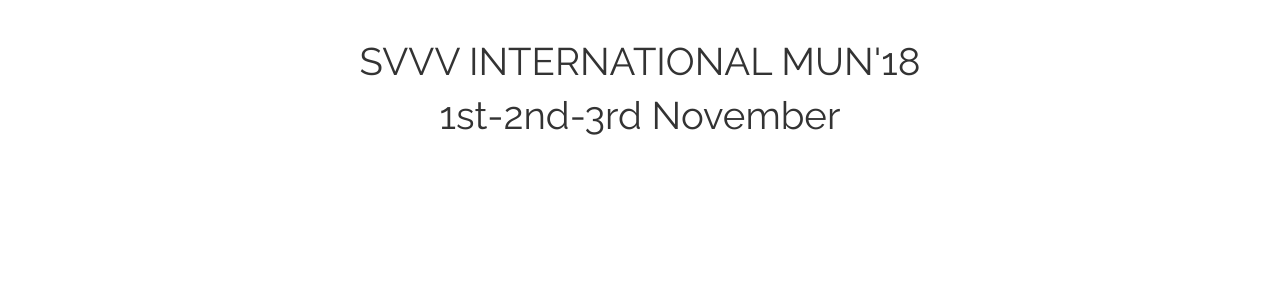
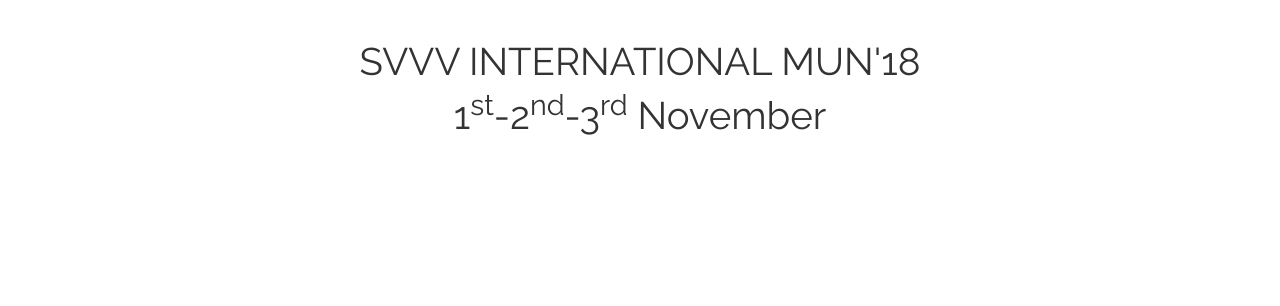
Before and after one commit to namitdoshi/SVVVIMUN-2018, a plain HTML site: page index.html in a window 1280 px wide. Shown: the part 494-800 px from the top of the page. Drawn offline with Linux system fonts and the light colour scheme; a web font is replaced by a local one.

Commit message:
corrected date

```diff
--- a/index.html
+++ b/index.html
@@ -51,7 +51,7 @@
     <div class="head">
       <div class="welcome">Welcome to the official website for</div><br/><br/>
       <div class="col-xs-12"><img src="svvvimun2.png" alt="Logo of SVVV International MUN" width="264px" height="192px"/></div><br /><br/>
-      <div class="svvvimun">SVVV INTERNATIONAL MUN'18<br/>1st-2nd-3rd November</div>
+      <div class="svvvimun">SVVV INTERNATIONAL MUN'18<br/>1<sup>st</sup>-2<sup>nd</sup>-3<sup>rd</sup> November</div>
     </div>
     <div class="col-xs-10 col-xs-offset-1 moto">
     	<div data-aos="fade-up" class="moto-content">
```
